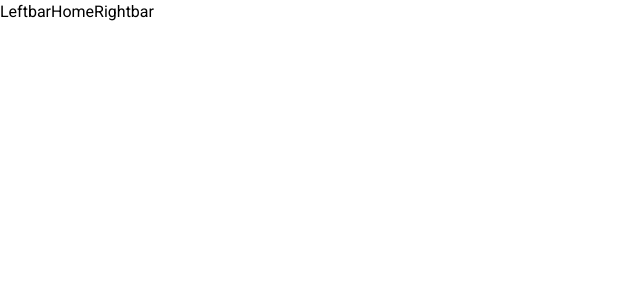
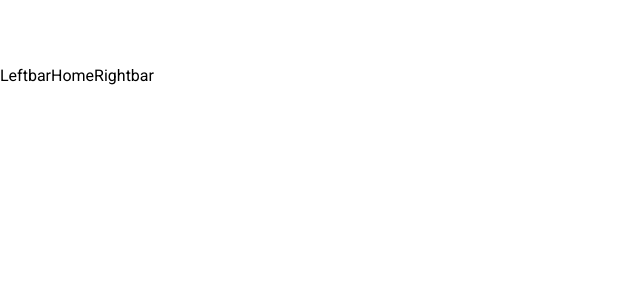
Before and after one commit to Vader4k/friends, a React (Vite) app: page / in a window 1280 px wide. Shown: the top 300 px of the page, without its empty margins (0-640 px from the left). Built offline with nearby package versions, Linux system fonts and the light colour scheme.

Commit message:
arranged the images in an index file for import

```diff
--- /dev/null
+++ b/src/assets/index.js
@@ -0,0 +1,69 @@
+import postImg1 from './1.jpg'
+import postImg2 from './2.jpg'
+import shirt from './2.svg'
+import postImg3 from './3.jpg'
+import shorts from './3.svg'
+import postImg4 from './4.jpg'
+import bag from './4.svg'
+import postImg5 from './5.jpg'
+import postImg6 from './6.jpg'
+import postImg7 from './7.jpg'
+import album from './albums.svg'
+import birthday from './birthday-bg.svg'
+import bobby from './bobby.jpg'
+import bootstrap from './bootstrap.jpg'
+import bublle from './bubbles.svg'
+import bulma from './bulma2.webp';
+import calendar from './calendar.svg'
+import cake from './cake.svg'
+import cart from './cart.svg'
+import timer from './chrono.svg'
+import feed from './clover.svg'
+import dan from './dan.jpg'
+import daniel from './daniel.jpg'
+import david from './david.jpg'
+import edward from './edward.jpeg'
+import elise from './elise.jpg'
+import smile from './emoji-1.svg'
+import envato from './envato.svg'
+import pizza from './fastpizza.svg'
+import logoBold from './friendkit-bold.svg'
+import logoWhite from './friendkit-white.svg'
+import friends from './friends.svg'
+import gaelle from './gaelle.jpeg'
+import hanzo from './hanzo.svg'
+import house from './house.svg'
+import alert from './icon-alert.svg'
+import feedback from './icon-feedback.svg'
+import key from './icon-key2.svg'
+import success from './icon-success.svg'
+import idea from './idea.svg'
+import jenna from './jenna.webp'
+import job from './job-bg.svg'
+import lana from './lana.jpeg'
+import droid from './lonelydroid.svg'
+import movies from './metamovies.svg'
+import mike from './mike.jpg'
+import milly from './milly.jpg'
+import nelly from './nelly.webp'
+import news from './news.svg'
+import stream from './no-stream.svg'
+import nuclear from './nuclearjs.svg'
+import pin from './pin.svg'
+import play from './play.svg'
+import question from './question.svg'
+import rolf from './rolf.jpg'
+import settings from './settings.svg'
+import slicer from './slicer.svg'
+import stella from './stella.jpg'
+import euro from './tag-euro.svg'
+import upload from './upload.svg'
+import call from './video-call.svg'
+import videos from './videos.svg'
+import trip from './videotrip.svg'
+import weather from './weather.svg'
+
+
+export {
+    postImg1, postImg2, postImg3, postImg4, postImg5, postImg6, postImg7, pin, pizza, play, shirt, shorts, bag, album, birthday, bobby, bootstrap, bublle, bulma, calendar, cake, call, cart, timer, feed, dan, daniel, david, edward, elise, settings, slicer, smile, envato, logoBold, logoWhite, friends, gaelle, hanzo, house, alert, feedback, key, success, idea, jenna, job, lana, droid, movies, mike, milly, nelly, news, stella, stream, nuclear, question, rolf, euro, upload, videos, trip, weather
+}
--- a/src/components/Navbar.jsx
+++ b/src/components/Navbar.jsx
@@ -2,8 +2,12 @@
 const Navbar = () => {
   return (
     <div>
-      <nav>
-
+      <nav className="w-full flex items-center justify-between py-8 px-4">
+        <div>
+          <div>
+            <img src="" alt="" />
+          </div>
+        </div>
       </nav>
     </div>
   )
```
Also changed, not shown: src/assets/1.webp (deleted).
